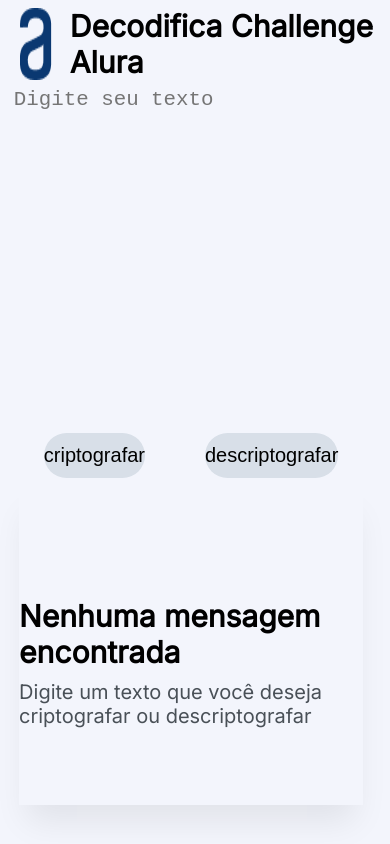
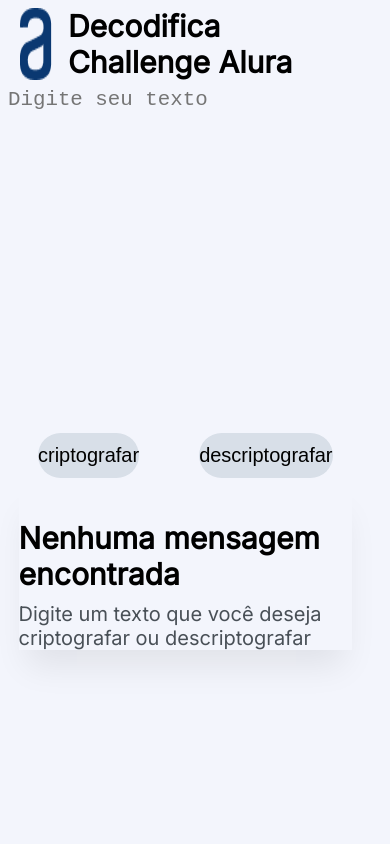
Before and after one commit to gustavo-patricio/decodifica_one_challenge, a plain HTML site: page index.html in a window 390 px wide. Drawn offline with Linux system fonts and the light colour scheme.

Commit message:
modificando responsividade do projeto

```diff
--- a/style.css
+++ b/style.css
@@ -24,6 +24,8 @@ body {
 }
 
 .logo {
+    width: 90%;
+    box-sizing: border-box;
     padding: 2% 1% 2% 5%;
     display: flex;
 }
@@ -35,10 +37,10 @@ body {
 }
 
 .container {
+    box-sizing: border-box;
     display: flex;
     justify-content: center;
-    width: 98%;
-    height: 85%;
+    width: 95%;
 }
 
 .container__content {
@@ -98,6 +100,10 @@ body {
     box-shadow: 0px 24px 32px -8px rgba(0, 0, 0, 0.08);
 }
 
+.img_alert {
+    width: 100%;
+}
+
 .message__alert {
     font-weight: 700;
     font-size: 30px;
```
